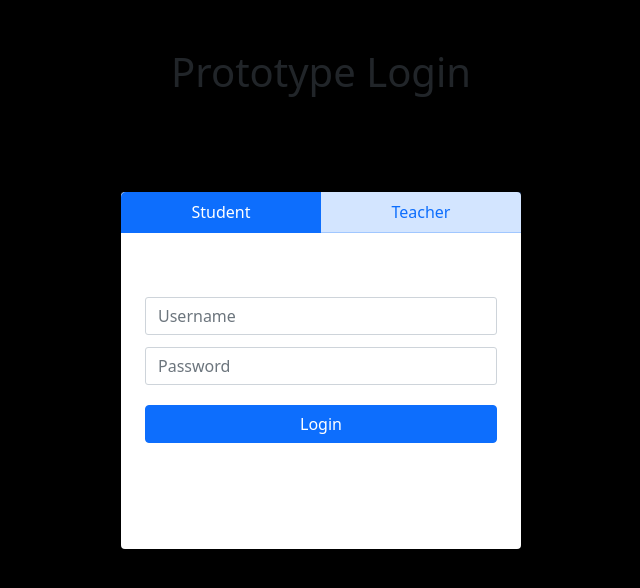
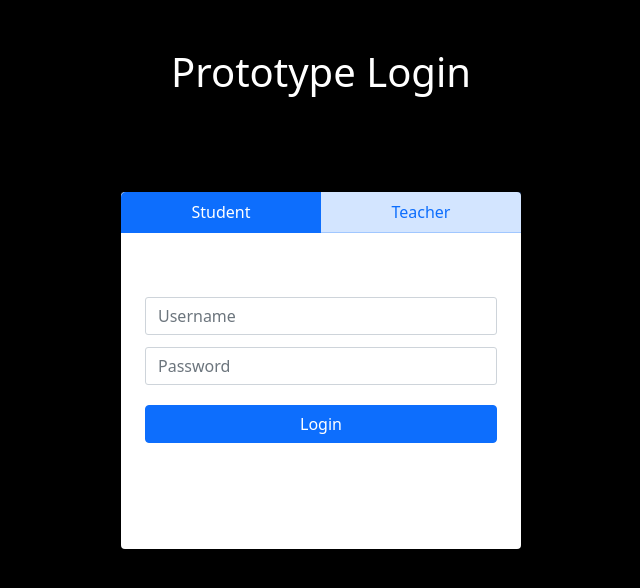
Before and after one commit to Sid-Saraswat/Prototype, a plain HTML site: page index.html in a window 1280 px wide. Shown: the whole page, without its empty margins (319-959 px from the left). Drawn offline with nearby package versions, Linux system fonts and the light colour scheme.

Commit message:
Update index.html

```diff
--- a/index.html
+++ b/index.html
@@ -73,7 +73,8 @@
 
     h1 {
         justify-content: center;
-        align-items: center
+        align-items: center;
+        color: white;
     }
 </style>
 
```
